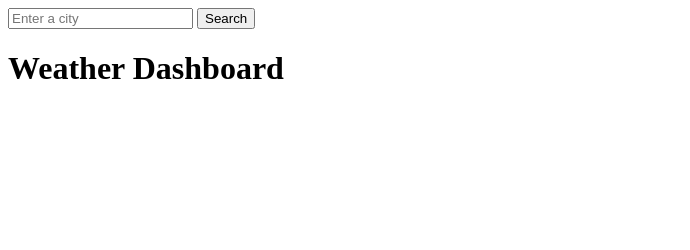
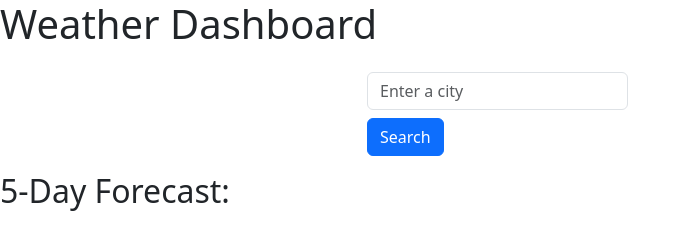
Before and after one commit to ebaby-ak/weather-dashboard, a plain HTML site: page index.html in a window 1280 px wide. Shown: the whole page, without its empty margins (0-690 px from the left). Drawn offline with nearby package versions, Linux system fonts and the light colour scheme.

Commit message:
added bootstrap to html and structure to the landing page

```diff
--- a/index.html
+++ b/index.html
@@ -3,22 +3,37 @@
 <head>
     <meta charset="UTF-8">
     <meta name="viewport" content="width=device-width, initial-scale=1.0">
+    <link rel="stylesheet" href="./style.css">
+    <link href="https://cdn.jsdelivr.net/npm/bootstrap@5.3.3/dist/css/bootstrap.min.css" rel="stylesheet" integrity="sha384-QWTKZyjpPEjISv5WaRU9OFeRpok6YctnYmDr5pNlyT2bRjXh0JMhjY6hW+ALEwIH" crossorigin="anonymous">
     <title>Weather Dashboard</title>
     <script
       src="https://code.jquery.com/jquery-3.5.1.min.js"
     ></script>
 </head>
 <body>
-    <div class="search-container">
-        <input type="text" id="cityInput" placeholder="Enter a city">
-        <button id="searchBtn">Search</button>
-    </div>
-    <div class="current-weather">
-        <h2 id="currentCity"></h2>
-    </div>
     <header>
         <h1>Weather Dashboard</h1>
     </header>
+
+    <div class="container mt-4">
+        <div class="row">
+            <div class="col-md-3 offset-md-3">
+                <div class="search-container mb-3">
+            <input type="text" id="cityInput" class="form-control" placeholder="Enter a city">
+            <button id="searchBtn" class="btn btn-primary mt-2">Search</button>
+                 </div>
+                <div class="current-weather">
+                    <h2 id="currentCity"></h2>
+                    <p id="currentTemp"></p>
+                    <p id="currentWind"></p>
+                    <p id="currentHumidity"></p>
+                </div>
+            </div>
+        </div>
+    </div>
+    <div>
+        <h2>5-Day Forecast:</h2>
+    </div>
     <script src="./script.js"></script>
 </body>
 </html>
```
